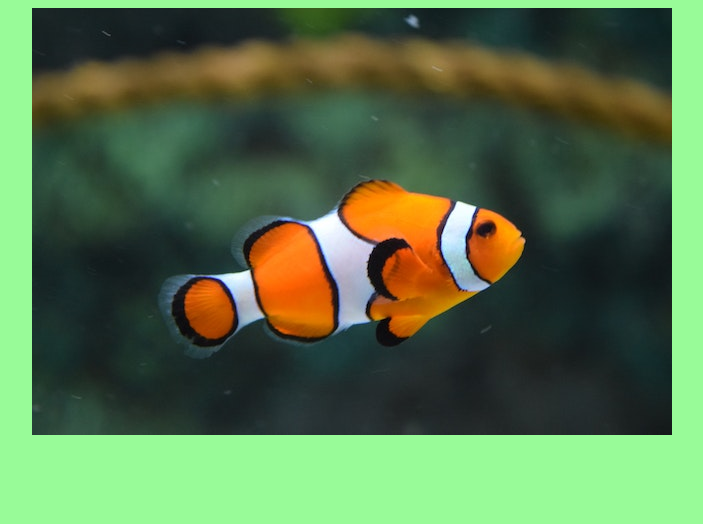
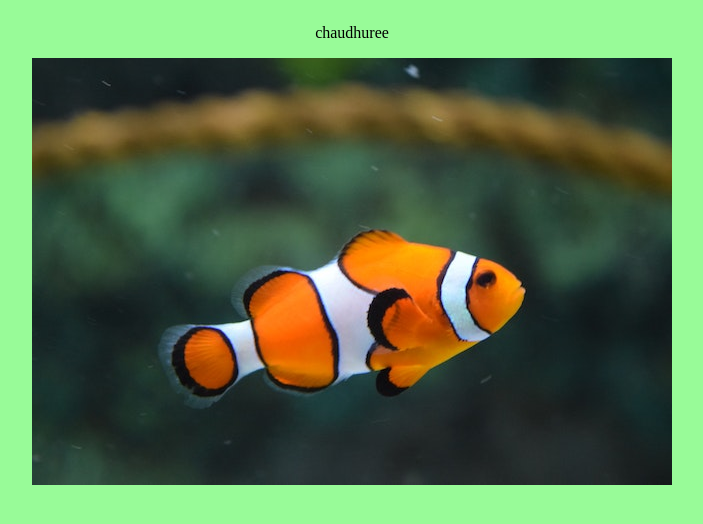
Before and after one commit to schaudhuree/nodeproblemwithcss, a website: page home.html in a window 1280 px wide. Shown: the whole page, without its empty margins (288-991 px from the left). Drawn offline with Linux system fonts and the light colour scheme.

Commit message:
Update home.html

```diff
--- a/home.html
+++ b/home.html
@@ -5,7 +5,7 @@
     <meta http-equiv="X-UA-Compatible" content="IE=edge" />
     <meta name="viewport" content="width=device-width, initial-scale=1.0" />
     <title>home page</title>
-
+      <p>chaudhuree</p>
     <link rel="stylesheet" href="style.css" />
   </head>
   <body>
```
